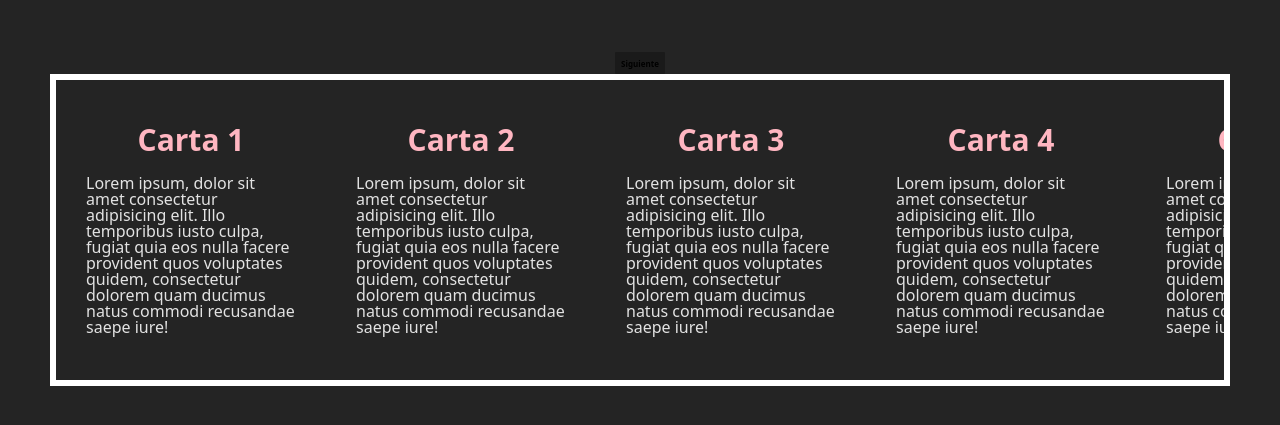
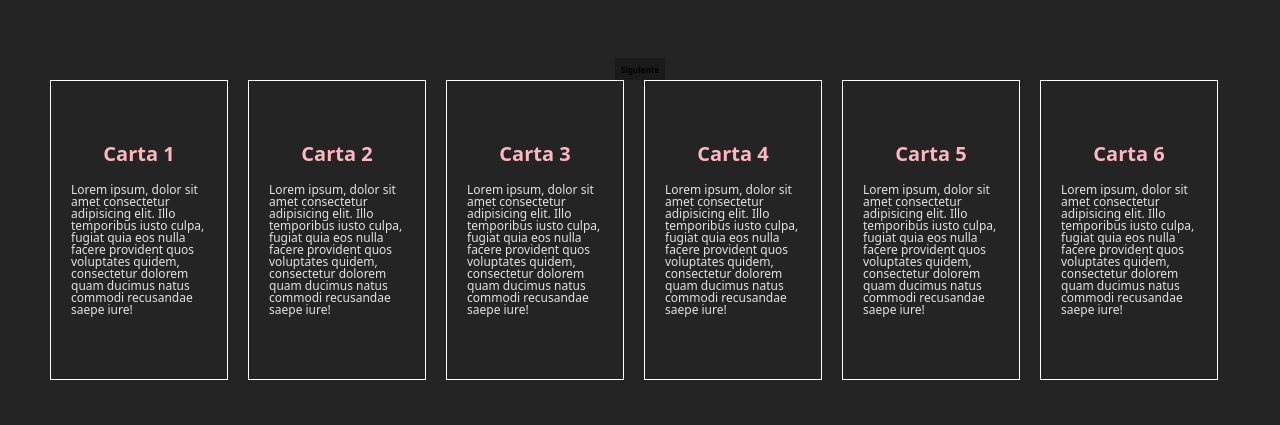
Before and after one commit to JoseAv/Examples-React-19, a React (Vite) app: page / in a window 1280 px wide. Shown: the part 181-606 px from the top of the page. Built offline with nearby package versions, Linux system fonts and the light colour scheme.

Commit message:
Agregado carousel

```diff
--- a/src/modules/css/sliderNormal/SliderNormal.tsx
+++ b/src/modules/css/sliderNormal/SliderNormal.tsx
@@ -4,7 +4,7 @@ import './slider.css'
 export const SliderNormal = () => {
     const array = [1, 2, 3, 4, 5, 6, 7, 8, 9, 10]
     const ElementRef = useRef<HTMLDivElement>(null)
-    const [posicion, setPosicion] = useState(0);
+    const [traslate, setTraslate] = useState(0);
     const [medidas, setMedidas] = useState({
         fatherWith: 0,
         elementosVisibles: 0,
@@ -19,38 +19,42 @@ export const SliderNormal = () => {
             if (ElementRef.current) {
                 const container = ElementRef.current.parentElement?.clientWidth || 0;
                 const element = ElementRef.current.firstElementChild?.clientWidth || 1;
-                const gap = getComputedStyle(ElementRef.current).gap || 0;
-                setMedidas({ fatherWith: container, elementosVisibles: 0, anchoElemento: element, gap: +gap })
-
-
+                const gap = parseFloat(getComputedStyle(ElementRef.current).gap) || 0;
+                const visible = Math.floor((container / (element + gap)))
+                setMedidas({ fatherWith: container, elementosVisibles: visible, anchoElemento: element, gap: +gap })
             }
-
-
         }
-
         calculate()
         // aqui estamos poniendo un evento al resize si la venta cambia de tama;o entonces se vuelve a poner calculate
         window.addEventListener('resize', calculate, { signal: abort.signal })
         return () => { abort.abort() }
-
     }, [])
 
+
+    const siguiente = () => {
+        const nuevaPosicion = traslate - (medidas.elementosVisibles * medidas.anchoElemento)
+        setTraslate(nuevaPosicion)
+    }
 
 
 
 
     return (
+        <>
             <div className="main-container">
-            <button>Siguiente</button>
-            <div ref={ElementRef} className="container-cart">
+                <button onClick={siguiente}>Siguiente</button>
+                <div className=" container-principal-cart">
+                    <div ref={ElementRef} className="container-cart" style={{ transform: `translateX(${traslate}px)` }}>
                         {array.map((number) => {
                             return <div className="cart" key={number} >
                                 <Cart number={number} />
                             </div>
                         })}
                     </div>
+                </div>
 
             </div>
+        </>
 
 
     )
--- a/src/modules/css/sliderNormal/slider.css
+++ b/src/modules/css/sliderNormal/slider.css
@@ -11,26 +11,28 @@
 
 .container-cart {
     display: flex;
-    width: 100%;
     gap: 20px;
-    padding: 10px;
-    border: 6px solid white;
-    overflow: hidden;
+    transition: transform 1s ease;
 }
 
 .container-cart>* {
     flex-shrink: 1;
-    flex-basis: 250px;
-    min-width: 250px;
+    flex-basis: 178px;
+    min-width: 178px;
+    border: 1px solid white;
 }
 
+.container-principal-cart {
+    overflow: hidden;
+    width: 100%;
+}
 
 /* CART */
 .cart {
     display: flex;
     align-items: center;
     justify-content: center;
-    height: 280px;
+    height: 300px;
     width: 100%;
     flex-direction: column;
     flex-wrap: wrap;
@@ -40,12 +42,12 @@
 
 
 .cart h2 {
-    font-size: 3rem;
+    font-size: 2rem;
     font-weight: bold;
     color: lightpink;
 }
 
 .cart p {
-    font-size: 1.6rem;
+    font-size: 1.2rem;
     text-wrap: pretty;
 }
```
Lines whose indentation alone changed are shown as unchanged.
